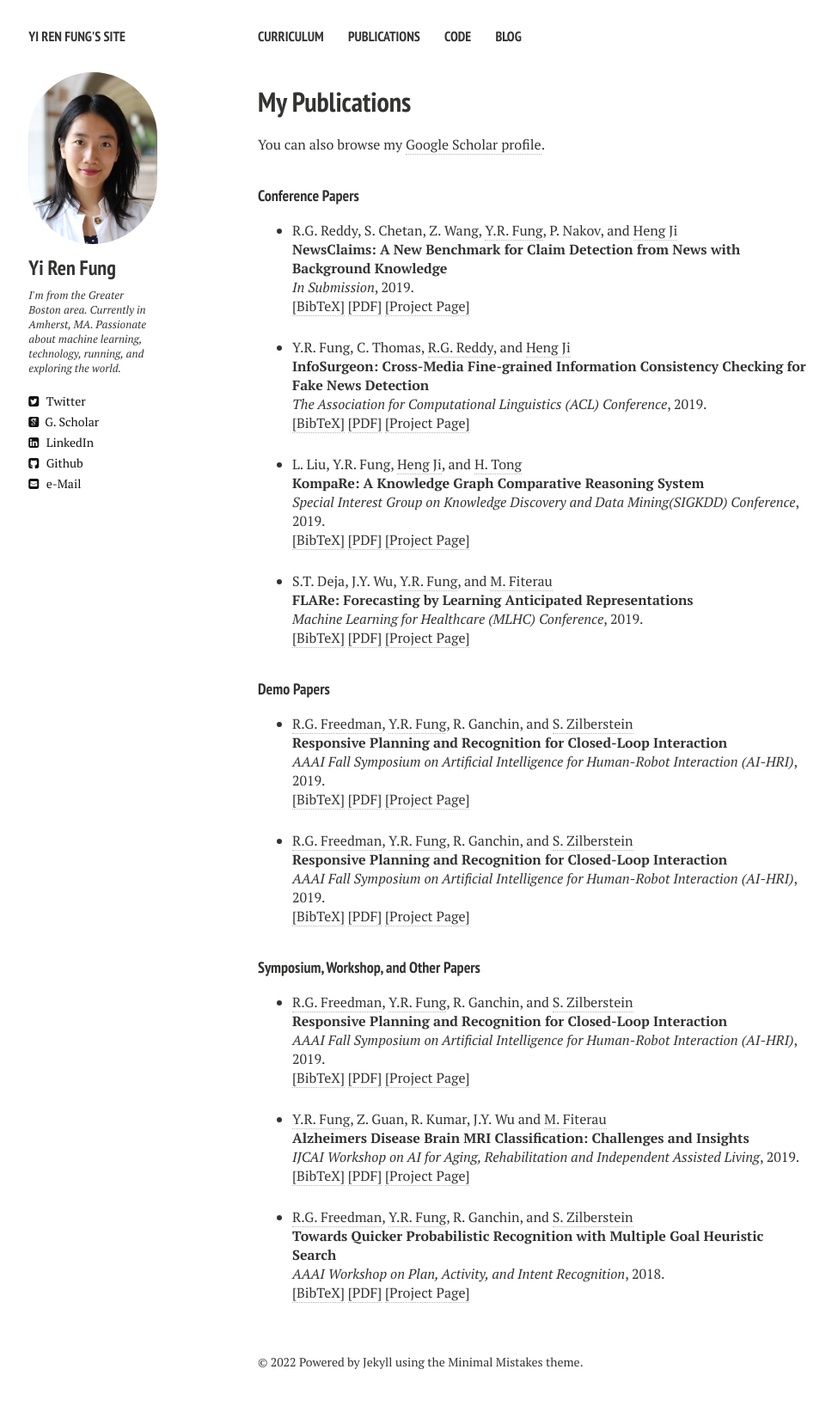
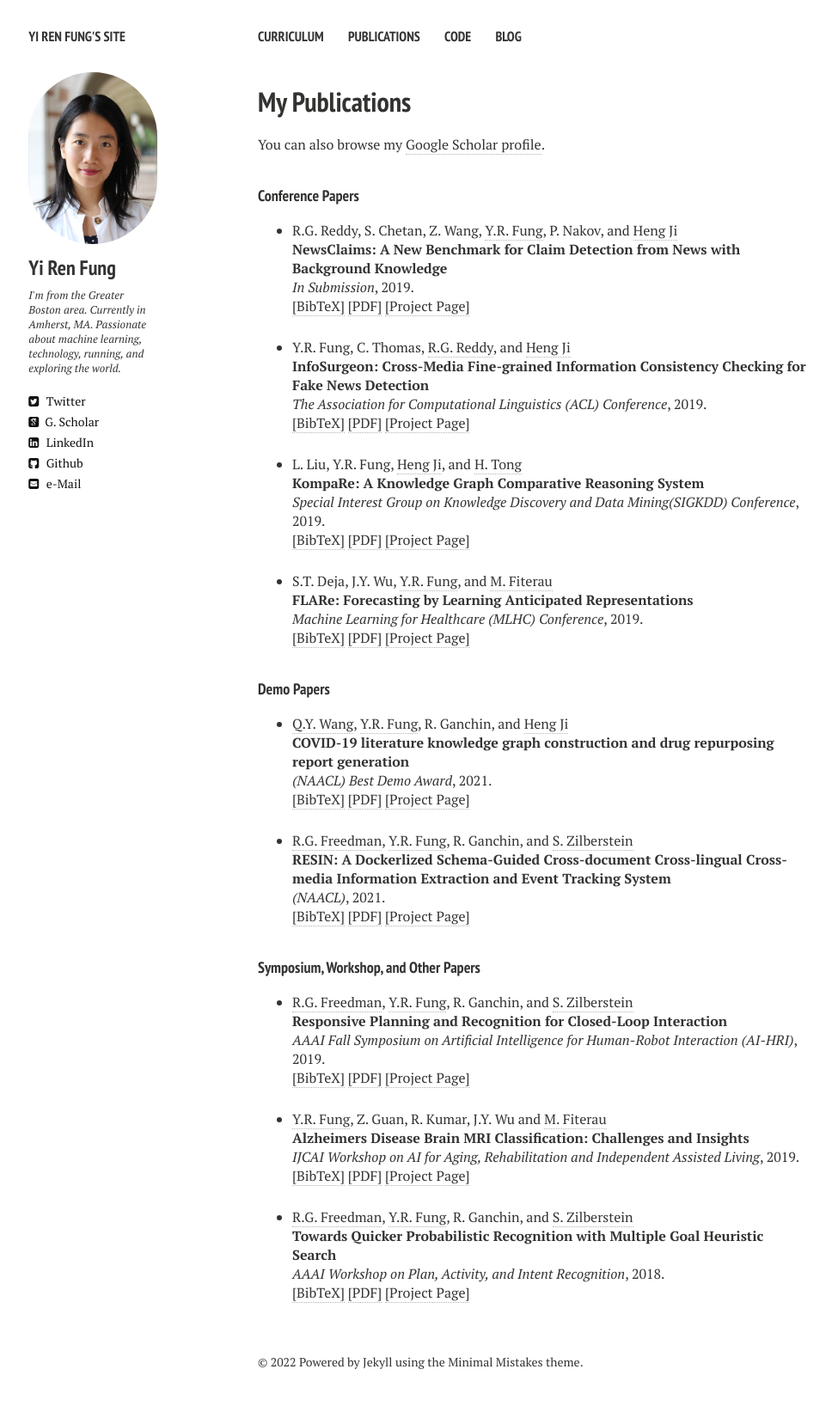
Before and after one commit to yrf1/yrf1.github.io, a Jekyll site: the page built from publications.md, in a window 1280 px wide. Shown: the whole page at 86% size, without its empty margins (20-988 px from the left). Built offline with Jekyll 4.4.1, drawn with Linux system fonts in a browser that asks for light colours; nearby versions of some CDN libraries.

Commit message:
Update webpage

```diff
--- a/_layouts/publications.html
+++ b/_layouts/publications.html
@@ -185,10 +185,10 @@ S.T. Deja, J.Y. Wu, <a href="yrf1.github.io" target="_blank">Y.R. Fung</a>, and
 
 <!-- Item: Farre2017 -->
 <li ><p>
-<a href="https://people.cs.umass.edu/~freedman/" target="_blank">R.G. Freedman</a>, <a href="yrf1.github.io" target="_blank">Y.R. Fung</a>, R. Ganchin, and <a href="https://groups.cs.umass.edu/shlomo/" target="_blank">S. Zilberstein</a>
-<br><b>Responsive Planning and Recognition for Closed-Loop Interaction</b><br>
-<i>AAAI Fall Symposium on Artificial Intelligence for Human-Robot Interaction (AI-HRI)</i>,
-2019.
+<a href="https://people.cs.umass.edu/~freedman/" target="_blank">Q.Y. Wang</a>, <a href="yrf1.github.io" target="_blank">Y.R. Fung</a>, R. Ganchin, and <a href="https://groups.cs.umass.edu/shlomo/" target="_blank">Heng Ji</a>
+<br><b>COVID-19 literature knowledge graph construction and drug repurposing report generation</b><br>
+<i>(NAACL) Best Demo Award</i>,
+2021.
 <br />
 <a href="javascript:toggleBibtex('Freedman2019')">[BibTeX]</a>
 <a href="https://arxiv.org/abs/1909.06427v1" target="_blank">[PDF]</a> <a href="http://www.vision.ee.ethz.ch/~cvlsegmentation/dextr/"  target="_blank">
@@ -196,11 +196,11 @@ S.T. Deja, J.Y. Wu, <a href="yrf1.github.io" target="_blank">Y.R. Fung</a>, and
 </p>
 <div id="bib_Freedman2019" class="bibtex noshow">
 <pre>
-@inproceedings{Freedman2019,
-  author = {R.G. Freedman and Y.R. Fung and R. Ganchin and S. Zilberstein},
-  title = {Responsive Planning and Recognition for Closed-Loop Interaction},
-  booktitle = {AAAI Fall Symposium on Artificial Intelligence for Human-Robot Interaction (AI-HRI)},
-  year = {2019}
+@article{wang2020covid,
+  title={COVID-19 literature knowledge graph construction and drug repurposing report generation},
+  author={Wang, Qingyun and Li, Manling and Wang, Xuan and Parulian, Nikolaus and Han, Guangxing and Ma, Jiawei and Tu, Jingxuan and Lin, Ying and Zhang, Haoran and Liu, Weili and others},
+  journal={arXiv preprint arXiv:2007.00576},
+  year={2020}
 }
 </pre>
 </div>
@@ -208,9 +208,9 @@ S.T. Deja, J.Y. Wu, <a href="yrf1.github.io" target="_blank">Y.R. Fung</a>, and
 
 <li ><p>
 <a href="https://people.cs.umass.edu/~freedman/" target="_blank">R.G. Freedman</a>, <a href="yrf1.github.io" target="_blank">Y.R. Fung</a>, R. Ganchin, and <a href="https://groups.cs.umass.edu/shlomo/" target="_blank">S. Zilberstein</a>
-<br><b>Responsive Planning and Recognition for Closed-Loop Interaction</b><br>
-<i>AAAI Fall Symposium on Artificial Intelligence for Human-Robot Interaction (AI-HRI)</i>,
-2019.
+<br><b>RESIN: A Dockerlized Schema-Guided Cross-document Cross-lingual Cross-media Information Extraction and Event Tracking System</b><br>
+<i> (NAACL)</i>,
+2021.
 <br />
 <a href="javascript:toggleBibtex('Freedman2019')">[BibTeX]</a>
 <a href="https://arxiv.org/abs/1909.06427v1" target="_blank">[PDF]</a> <a href="http://www.vision.ee.ethz.ch/~cvlsegmentation/dextr/"  target="_blank">
@@ -218,11 +218,12 @@ S.T. Deja, J.Y. Wu, <a href="yrf1.github.io" target="_blank">Y.R. Fung</a>, and
 </p>
 <div id="bib_Freedman2019" class="bibtex noshow">
 <pre>
-@inproceedings{Freedman2019,
-  author = {R.G. Freedman and Y.R. Fung and R. Ganchin and S. Zilberstein},
-  title = {Responsive Planning and Recognition for Closed-Loop Interaction},
-  booktitle = {AAAI Fall Symposium on Artificial Intelligence for Human-Robot Interaction (AI-HRI)},
-  year = {2019}
+@inproceedings{wen2021resin,
+  title={RESIN: A Dockerized Schema-Guided Cross-document Cross-lingual Cross-media Information Extraction and Event Tracking System},
+  author={Wen, Haoyang and Lin, Ying and Lai, Tuan and Pan, Xiaoman and Li, Sha and Lin, Xudong and Zhou, Ben and Li, Manling and Wang, Haoyu and Zhang, Hongming and others},
+  booktitle={Proceedings of the 2021 Conference of the North American Chapter of the Association for Computational Linguistics: Human Language Technologies: Demonstrations},
+  pages={133--143},
+  year={2021}
 }
 </pre>
 </div>
```
